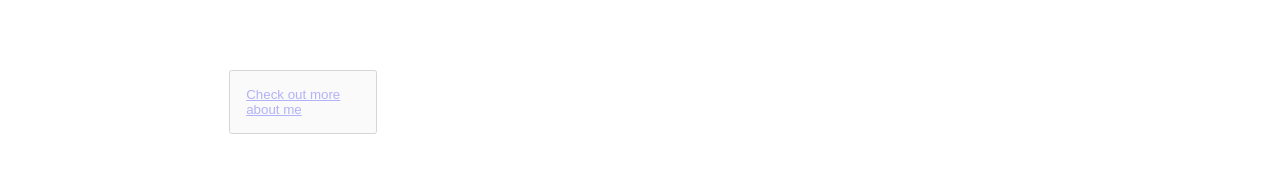
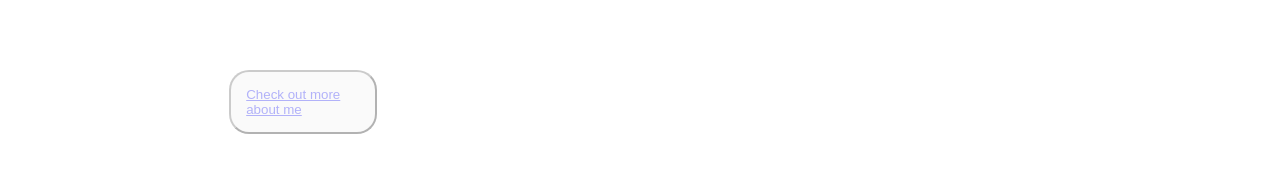
Before and after one commit to Josep2410/portfolio, a React (Vite) app: page / in a window 1280 px wide. Shown: the part 535-708 px from the top of the page. Built offline with nearby package versions, Linux system fonts and the light colour scheme; the HTML template or start-up script is replaced by a standard one.

Commit message:
add media query for home btn on mobile & bigger screens

```diff
--- a/src/styles/Home.css
+++ b/src/styles/Home.css
@@ -24,7 +24,17 @@ section.introduction{
 }
 
 .checkOutMore{
-  text-align: left;
-  width : 20ch;
+  width : 100%;
   padding : 15px;
+  border-radius: 20px;
+
 }
+
+
+@media screen and (min-width: 480px){
+  .checkOutMore{
+    text-align: left;
+    width : 20ch;
+    padding : 15px;
+  }
+}
```
